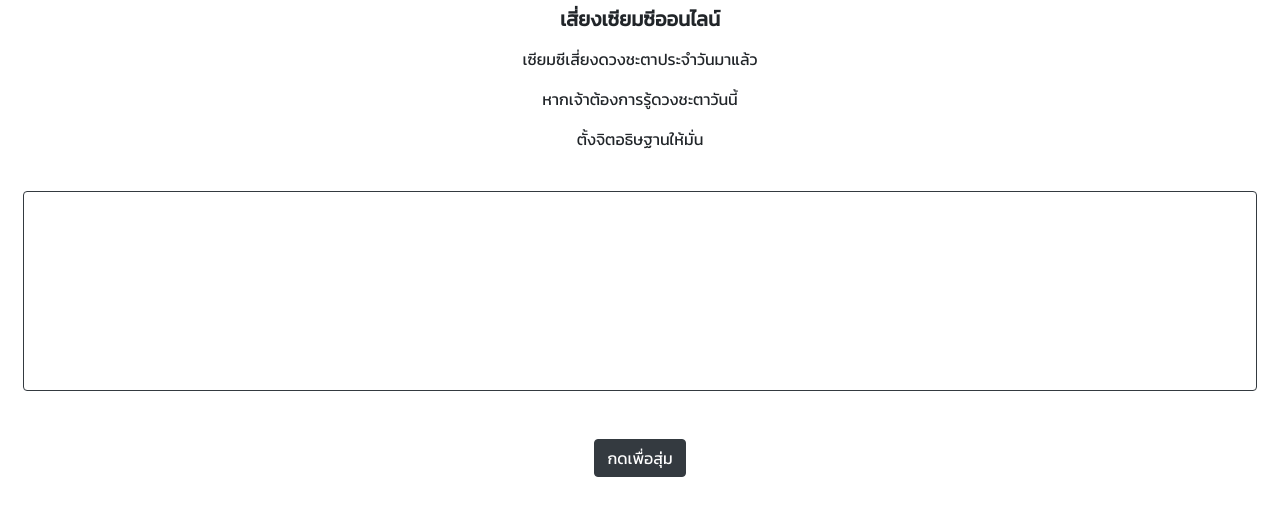
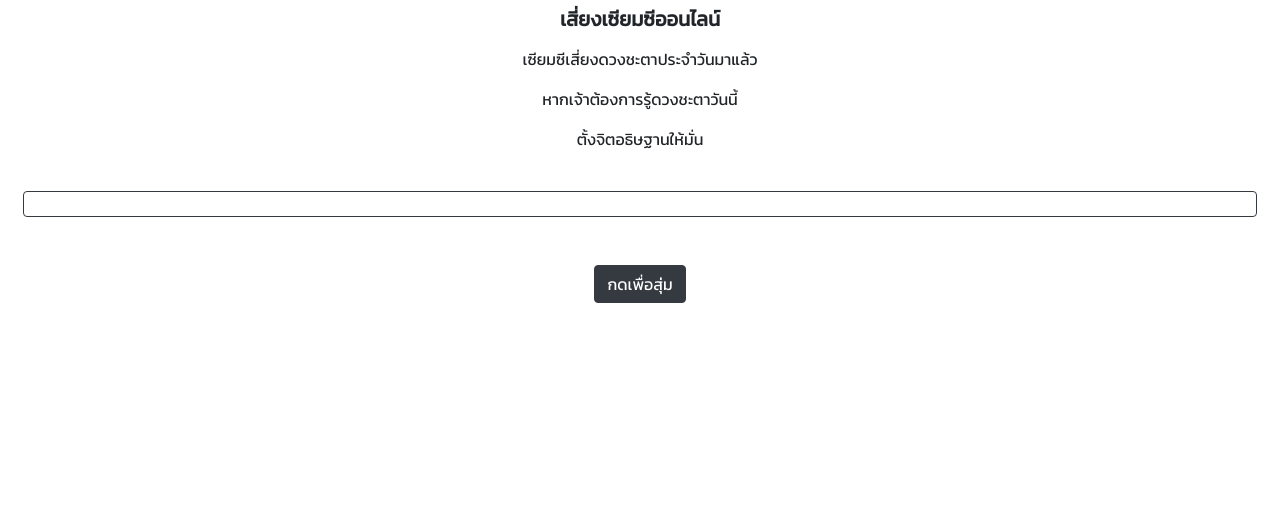
Before and after one commit to chastiefol/SeamSee, a plain HTML site: page index.html in a window 1280 px wide. Shown: the part 65-580 px from the top of the page. Drawn offline with nearby package versions, Linux system fonts and the light colour scheme.

Commit message:
Update index.html

```diff
--- a/index.html
+++ b/index.html
@@ -41,7 +41,7 @@
                 <p>ตั้งจิตอธิษฐานให้มั่น</p>
             </div>
         </div>
-        <div class="row m-2 h-25">
+        <div class="row m-2 d-flex">
             <div class="col-12 text-center p-2 border border-dark rounded text-wrap">
                 <h5 class="my-2" id="display"></h5>
             </div>
```
